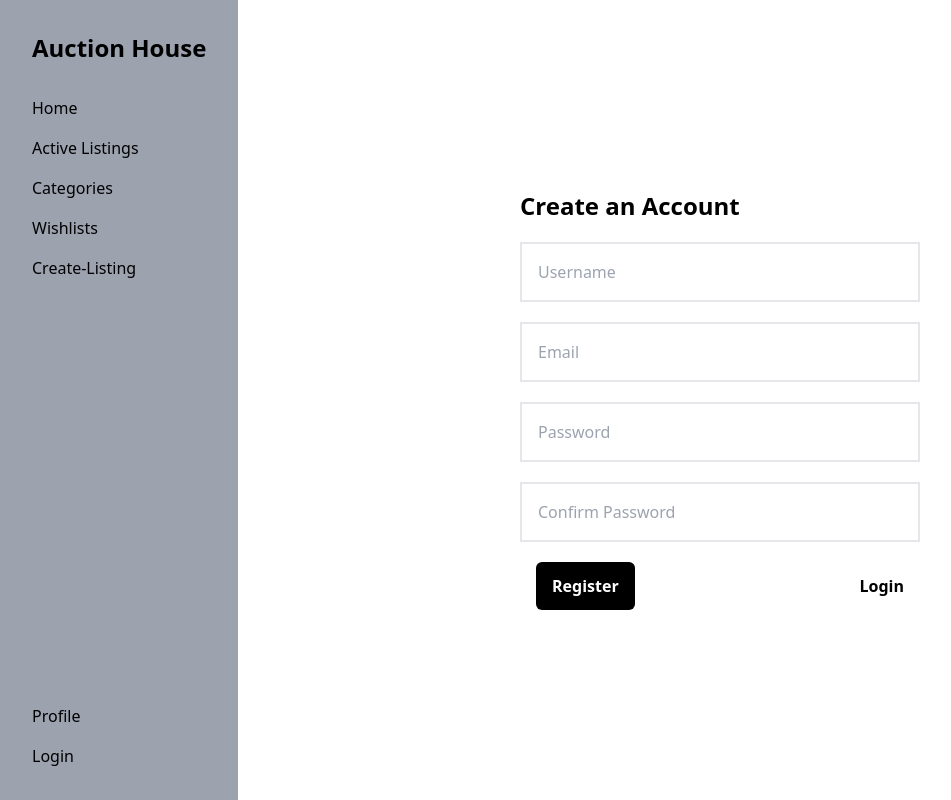
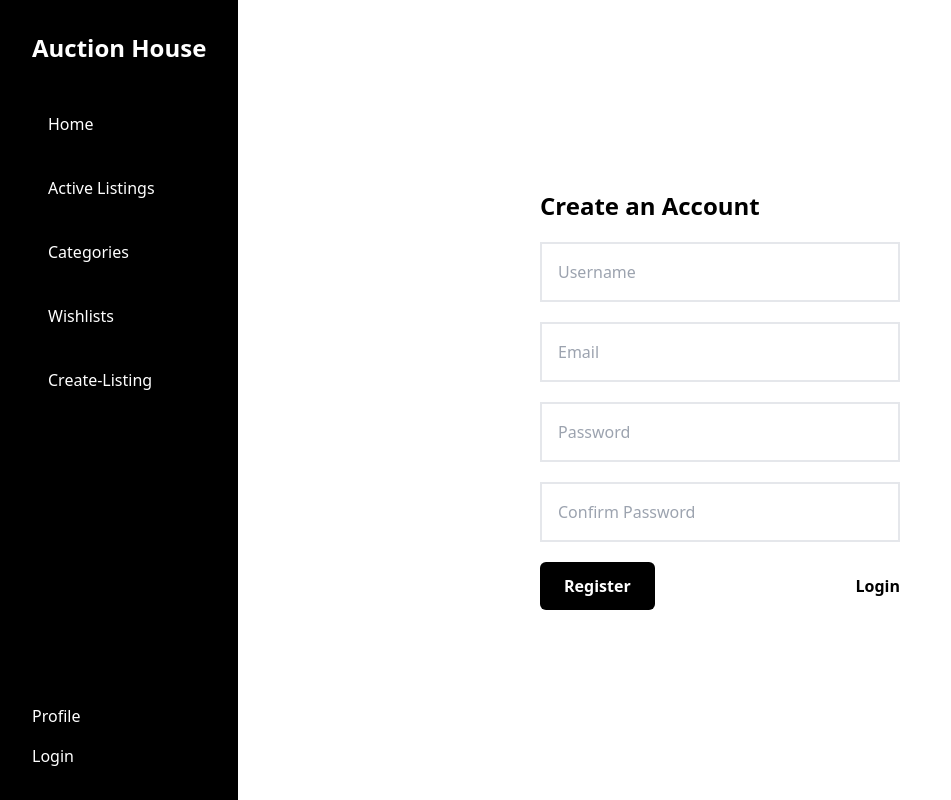
Before and after one commit to LynxQuas/auction-house, a React (Vite) app: page /register in a window 1280 px wide. Shown: the whole page, without its empty margins (0-951 px from the left). Built offline with nearby package versions, Linux system fonts and the light colour scheme.

Commit message:
style(navbar): update the styles

```diff
--- a/src/components/Navbar.tsx
+++ b/src/components/Navbar.tsx
@@ -10,13 +10,22 @@ const navMenu = [
 
 const Navbar = () => {
     return (
-        <nav className="flex flex-col justify-between min-h-screen bg-gray-400 p-8">
+        <nav className="hidden md:flex flex-col justify-between min-h-screen bg-black p-8 text-white">
             {/* Main Navigation  */}
-            <ul className="flex flex-col gap-4">
+            <ul className="flex flex-col gap-6">
                 <h1 className="mb-4 text-2xl font-bold">Auction House</h1>
                 {navMenu.map((menu) => (
                     <li key={menu.url}>
-                        <NavLink to={menu.url}>{menu.label}</NavLink>
+                        <NavLink
+                            to={menu.url}
+                            className={({ isActive }) => {
+                                return `hover:bg-gray-800 py-2 px-4 cursor-pointer block ${
+                                    isActive ? "bg-gray-800" : ""
+                                }`;
+                            }}
+                        >
+                            {menu.label}
+                        </NavLink>
                     </li>
                 ))}
             </ul>
--- a/src/pages/LoginPage.tsx
+++ b/src/pages/LoginPage.tsx
@@ -22,7 +22,7 @@ const LoginPage = () => {
     return (
         <form
             onSubmit={handleSubmit(submitHandler)}
-            className="flex flex-col gap-6 translate-x-[-50%] translate-y-[-50%] absolute top-[50%] left-[50%]  w-[25rem] ml-20"
+            className="flex flex-col gap-6 translate-x-[-50%] translate-y-[-50%] absolute top-[50%] left-[50%]  sm:w-[25rem] w-full p-5 md:ml-20"
         >
             <h2 className="text-2xl font-bold">Login</h2>
 
@@ -52,7 +52,8 @@ const LoginPage = () => {
                     },
                 }}
             />
-            <div className="flex justify-between mx-4 items-center">
+
+            <div className="flex justify-between items-center">
                 <button
                     type="submit"
                     className="bg-black text-white py-3 px-10 font-semibold rounded-md hover:bg-black/75"
--- a/src/pages/RegisterPage.tsx
+++ b/src/pages/RegisterPage.tsx
@@ -23,7 +23,7 @@ const RegisterPage = () => {
     return (
         <form
             onSubmit={handleSubmit(onSubmit)}
-            className="flex flex-col gap-5 absolute top-[50%] left-[50%] translate-x-[-50%] translate-y-[-50%] ml-20 w-[25rem]"
+            className="flex flex-col gap-5 absolute top-[50%] left-[50%] translate-x-[-50%] translate-y-[-50%] md:ml-20 sm:w-[25rem] w-full p-5"
         >
             <h2 className="text-2xl font-bold">Create an Account</h2>
             <Input
@@ -83,8 +83,8 @@ const RegisterPage = () => {
                 }}
             />
 
-            <div className="flex justify-between items-center mx-4">
-                <button className="font-semibold bg-black text-white py-3 px-4 rounded-md hover:bg-black/75">
+            <div className="flex justify-between items-center">
+                <button className="font-semibold bg-black text-white py-3 px-6 rounded-md hover:bg-black/75">
                     Register
                 </button>
                 <Link className="hover:text-blue-500 font-semibold" to="/login">
```
